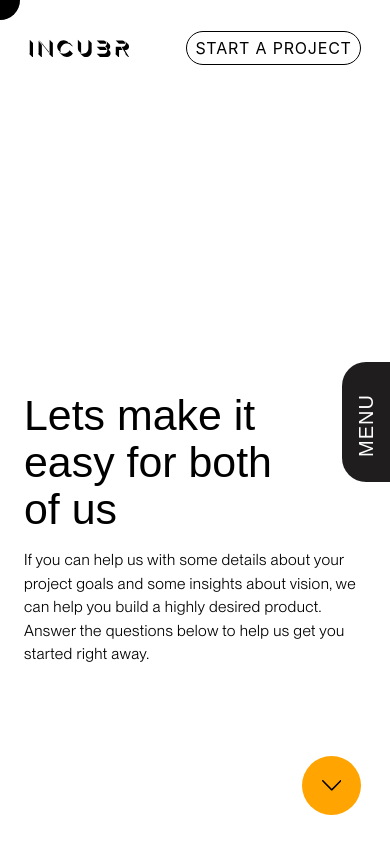
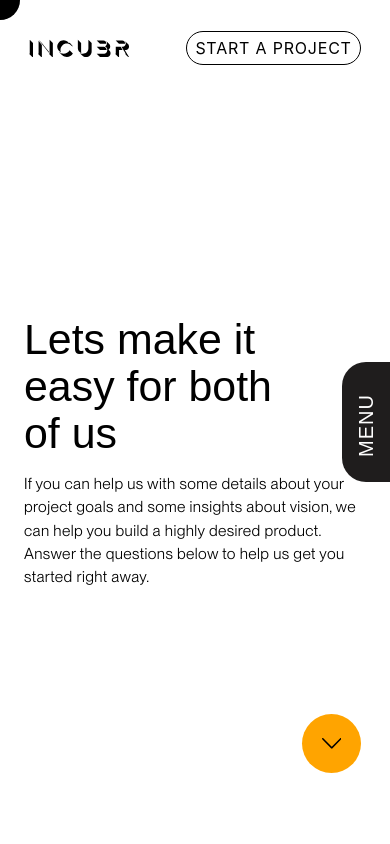
Before and after one commit to incubr/incubr-1, a Next.js app: page /start-a-project in a window 390 px wide. Shown: the top 844 px of the page. Built offline with nearby package versions, Linux system fonts and the light colour scheme.

Commit message:
minor fixes

```diff
--- a/pages/careers.jsx
+++ b/pages/careers.jsx
@@ -22,7 +22,7 @@ export default function Careers() {
         <Navigation />
         <MobileNavigation />
         <Headers />
-        <div className="flex flex-1 justify-center items-end pb-[32vw] sm:pb-0 sm:items-center">
+        <div className="flex flex-1 justify-center items-end pb-[40vw] sm:pb-0 sm:items-center">
           <div className="lg:w-[60%] text-black items-start flex flex-col w-full px-6 sm:px-16 lg:px-0">
             <div
               className=" font-[Arial] leading-[14vw] text-[11vw] sm:text-[9.5vw] sm:leading-[11vw] w-auto sm:w-[80%] lg:leading-[4vw] lg:text-[3.5vw] flex flex-col"
--- a/pages/services.jsx
+++ b/pages/services.jsx
@@ -15,12 +15,12 @@ export default function Services() {
   return (
     <div className="w-full scroll-smooth">
       <div
-        className="w-full relative bg-[#1F1D1D] flex h-screen flex-col"
+        className="w-full relative bg-[#1F1D1D] flex h-[95vh] sm:h-screen flex-col"
         >
         <Navigation isDark />
         <MobileNavigation isDark />
         <Headers isDark />
-        <div className="flex flex-1 justify-center items-end pb-[35vw] sm:pb-0 sm:items-center">
+        <div className="flex flex-1 justify-center sm:pb-0 items-center">
           <div className="lg:w-[65%] lg:justify-between text-white items-center lg:items-start flex flex-col lg:flex-row w-full mt-16 lg:mt-0 px-6 sm:px-16 lg:px-0">
             <div
               className=" font-[Arial] lg:w-[45%] leading-[12vw] sm:leading-[8vw] sm:text-[7vw] text-[9.5vw] w-auto lg:leading-[3.7vw] lg:text-[3vw] flex flex-col lg:flex-row"
--- a/pages/start-a-project.jsx
+++ b/pages/start-a-project.jsx
@@ -85,13 +85,12 @@ export default function StartAProject() {
   return (
     <div className="w-full scroll-smooth">
       <div
-        className="w-full relative bg-[#fff] flex flex-col"
-        style={{ height: height, paddingBottom: height * 0.05 }}
+        className="w-full relative bg-[#fff] flex flex-col h-[95vh] sm:h-screen"
       >
         <Navigation />
         <MobileNavigation />
         <Headers />
-        <div className="flex flex-1 justify-center items-end pb-[35vw] sm:pb-0 sm:items-center">
+        <div className="flex flex-1 justify-center sm:pt-0 pt-[10vw] items-center">
           <div className="lg:w-[60%] text-black items-start flex flex-col w-full mt-16 lg:mt-0 px-6 sm:px-16 lg:px-0">
             <div
               className=" font-[Arial] leading-[12vw] text-[11vw]  sm:text-[9.5vw] sm:leading-[11vw] w-auto sm:w-[90%] lg:w-full lg:leading-[4vw] lg:text-[3.5vw] flex flex-col"
--- a/pages/teams.jsx
+++ b/pages/teams.jsx
@@ -37,7 +37,7 @@ const PeopleCard = ({ person }) => {
 export default function Teams() {
   return (
     <div className="w-full scroll-smooth">
-      <div className="w-full relative bg-[#fff] flex h-screen flex-col">
+      <div className="w-full relative bg-[#fff] flex h-[95vh] sm:h-screen flex-col">
         <Navigation />
         <MobileNavigation />
         <Headers />
```
